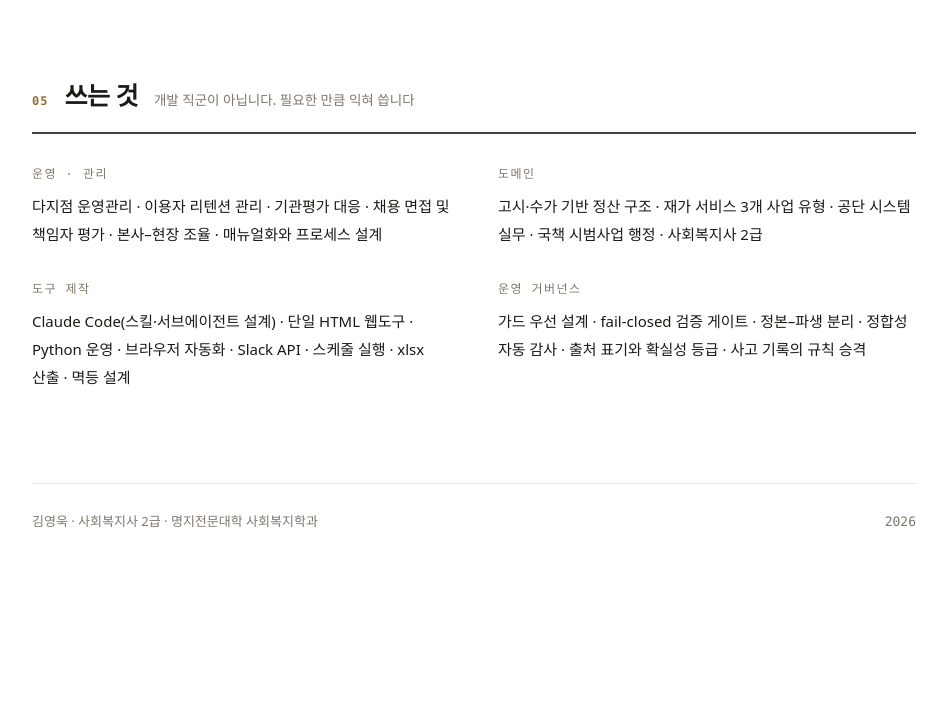
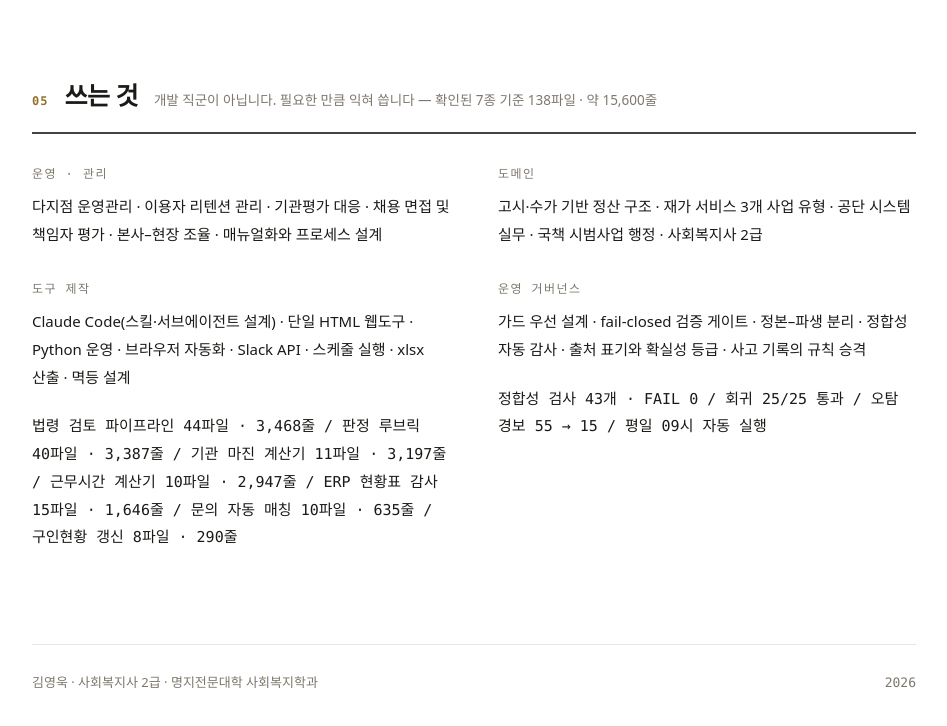
Before and after one commit to sellien/portfolio, a plain HTML site: page work.html in a window 1280 px wide. Shown: the part 5557-6283 px from the top of the page, without its empty margins (166-1113 px from the left). Before the commit the page ends 6210 px from the top, so only its background shows below. Drawn offline with Linux system fonts and the light colour scheme.

Commit message:
쓰는 것 섹션에 도구 제작·운영 거버넌스 규모 수치 삽입(work.html)
- 확인된 7종 도구의 파일수·줄수 실측 삽입(직접 재측정, 원안 대비 3건 소폭 정정)
- 운영 거버넌스 지표(정합성검사 43개·회귀 25/25·오탐감소 55→15·자동실행) 삽입
- 출처 = memory/portfolio_boost_20260820_01.md §2, memory/metrics_projects.md
- 미확정 2종(업무일지 대시보드·미결 브리핑)은 폴더 매핑 불명확하여 미포함 — 7종 기준으로 명시

Co-Authored-By: Claude Sonnet 5 <noreply@anthropic.com>

```diff
--- a/work.html
+++ b/work.html
@@ -978,7 +978,7 @@
   <div class="sec-head">
     <span class="sec-no">05</span>
     <h2>쓰는 것</h2>
-    <span class="aside">개발 직군이 아닙니다. 필요한 만큼 익혀 씁니다</span>
+    <span class="aside">개발 직군이 아닙니다. 필요한 만큼 익혀 씁니다 — 확인된 7종 기준 138파일 · 약 15,600줄</span>
   </div>
   <div class="sec-rule"></div>
   <div class="stackgrid" style="margin-top:30px;">
@@ -993,10 +993,12 @@
     <div class="sg">
       <h4>도구 제작</h4>
       <p>Claude Code(스킬·서브에이전트 설계) · 단일 HTML 웹도구 · Python 운영 · 브라우저 자동화 · Slack API · 스케줄 실행 · xlsx 산출 · 멱등 설계</p>
+      <p class="stack-line">법령 검토 파이프라인 44파일 · 3,468줄 / 판정 루브릭 40파일 · 3,387줄 / 기관 마진 계산기 11파일 · 3,197줄 / 근무시간 계산기 10파일 · 2,947줄 / ERP 현황표 감사 15파일 · 1,646줄 / 문의 자동 매칭 10파일 · 635줄 / 구인현황 갱신 8파일 · 290줄</p>
     </div>
     <div class="sg">
       <h4>운영 거버넌스</h4>
       <p>가드 우선 설계 · fail-closed 검증 게이트 · 정본–파생 분리 · 정합성 자동 감사 · 출처 표기와 확실성 등급 · 사고 기록의 규칙 승격</p>
+      <p class="stack-line">정합성 검사 43개 · FAIL 0 / 회귀 25/25 통과 / 오탐 경보 55 → 15 / 평일 09시 자동 실행</p>
     </div>
   </div>
 </section>
```
